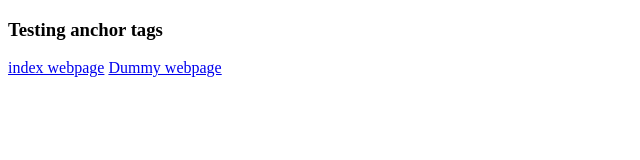
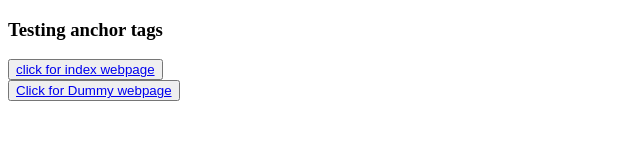
Before and after one commit to mahesh-1981/Practice, a plain HTML site: page dashboard.html in a window 1280 px wide. Shown: the whole page, without its empty margins (0-640 px from the left). Drawn offline with Linux system fonts and the light colour scheme.

Commit message:
Updated links in dashboard

```diff
--- a/dashboard.html
+++ b/dashboard.html
@@ -8,8 +8,9 @@
 </head>
 <body>
         <h3>Testing anchor tags</h3>
-        <a href="/index.html">index webpage</a>
-        <a href="/Dummy/dummy.html">Dummy webpage</a>
+        <button> <a href="/index.html">click for index webpage</a> </button>
+        <br>
+        <button><a href="/Dummy/dummy.html">Click for Dummy webpage</a></button>
 
 </body>
 </html>
```
